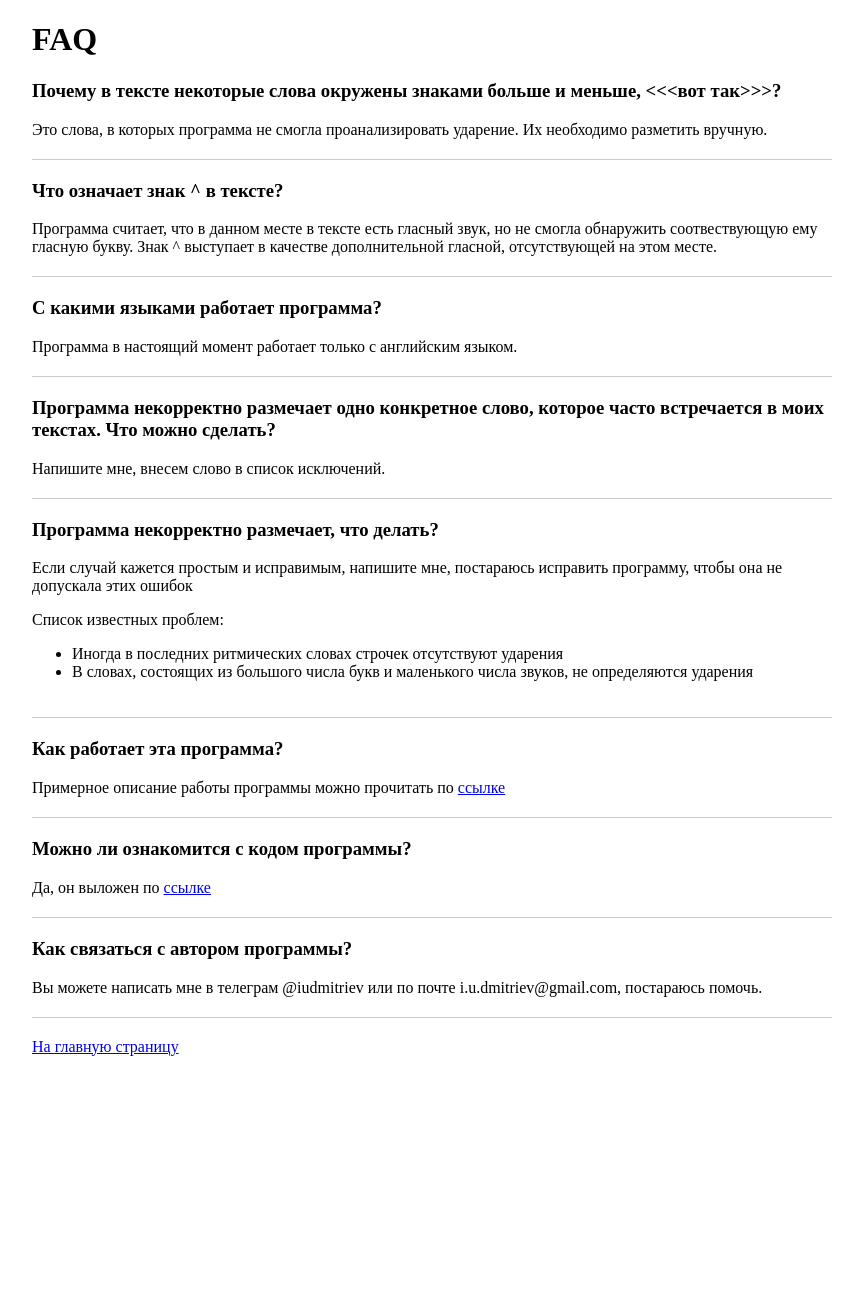
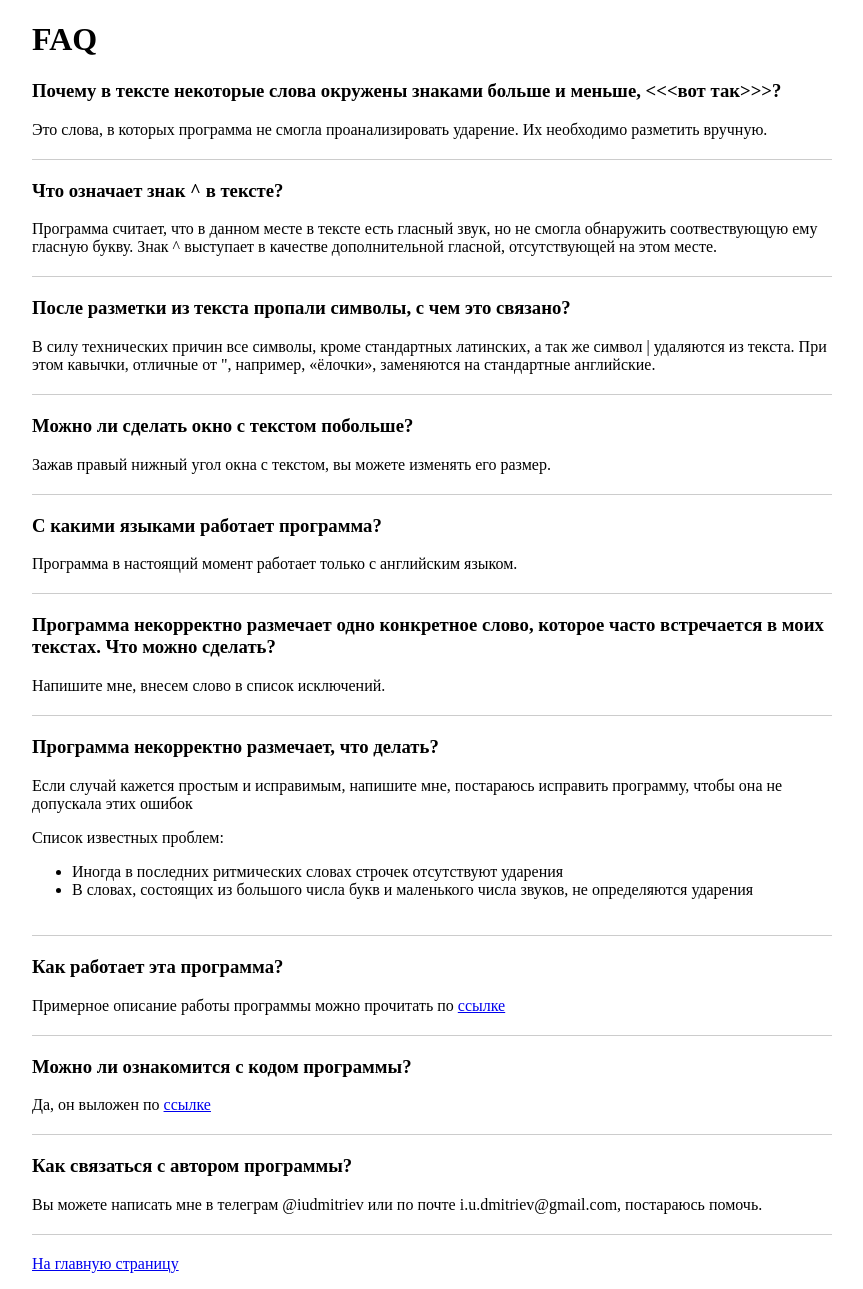
Before and after one commit to iudmitriev/syllable_parser, a Flask app: page /explanations in a window 1280 px wide. Shown: the whole page, without its empty margins (208-1071 px from the left). Before the commit the page ends 1056 px from the top, so only its background shows below. Run offline with Flask 3, Linux system fonts and the light colour scheme.

Commit message:
Add additional questions to FAQ

```diff
--- a/templates/explanations.html
+++ b/templates/explanations.html
@@ -41,6 +41,15 @@
             <p>Программа считает, что в данном месте в тексте есть гласный звук, но не смогла обнаружить соотвествующую ему гласную букву. Знак ^ выступает в качестве дополнительной гласной, отсутствующей на этом месте.</p>
         </div>
         <div class="faq-item">
+            <h3>После разметки из текста пропали символы, с чем это связано?</h3>
+            <p>В силу технических причин все символы, кроме стандартных латинских, а так же символ | удаляются из текста.
+                При этом кавычки, отличные от ", например, «ёлочки», заменяются на стандартные английские. </p>
+        </div>
+        <div class="faq-item">
+            <h3>Можно ли сделать окно с текстом побольше?</h3>
+            <p>Зажав правый нижный угол окна с текстом, вы можете изменять его размер.</p>
+        </div>
+        <div class="faq-item">
             <h3>С какими языками работает программа?</h3>
             <p>Программа в настоящий момент работает только с английским языком.</p>
         </div>
```
